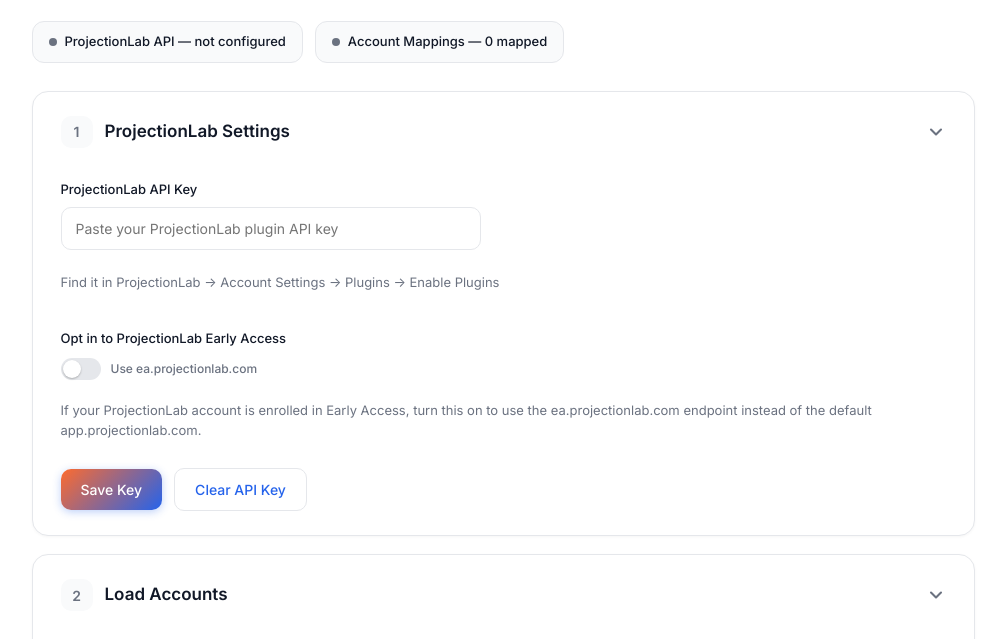
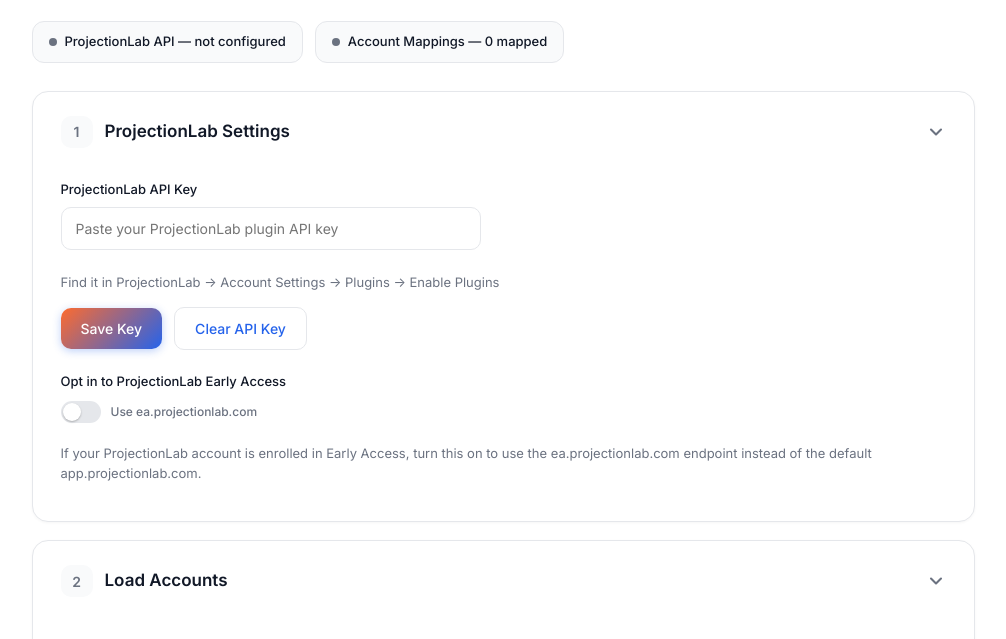
Before and after one commit to tyler-class/Chrysalis, a browser extension: page setup/setup.html in a window 1280 px wide. Shown: the part 104-743 px from the top of the page, without its empty margins (137-1143 px from the left). Drawn offline with Linux system fonts and the light colour scheme.

Commit message:
readme updates and screenshots, and reoder html on setup page for the API key buttons

```diff
--- a/setup/setup.html
+++ b/setup/setup.html
@@ -600,7 +600,7 @@
     /* Step 1 — ProjectionLab Settings: API key + Early Access toggle */
     .pl-settings-row { display: flex; gap: 20px; flex-wrap: wrap; align-items: flex-start; }
     .pl-key-col { flex: 1; min-width: 260px; }
-    .ea-toggle-field { min-width: 220px; padding-top: 2px; padding-right: 60px; }
+    .ea-toggle-field { margin-top: 22px; }
     .ea-toggle-label { display: block; font-size: 13px; font-weight: 500; color: var(--text); margin-bottom: 10px; }
     .switch { display: inline-flex; align-items: center; gap: 10px; cursor: pointer; }
     .switch input { position: absolute; opacity: 0; width: 0; height: 0; }
@@ -652,11 +652,13 @@
         <span class="step-chevron" aria-hidden="true"><svg viewBox="0 0 24 24" fill="none" stroke="currentColor" stroke-width="2.5" stroke-linecap="round" stroke-linejoin="round"><path d="M6 9l6 6 6-6"/></svg></span>
       </div>
       <div class="step-body" id="step1-body">
-      <div class="pl-settings-row">
-        <div class="pl-key-col">
       <label for="pl-key">ProjectionLab API Key</label>
       <input type="password" id="pl-key" placeholder="Paste your ProjectionLab plugin API key" autocomplete="off" />
       <p class="hint">Find it in ProjectionLab → Account Settings → Plugins → Enable Plugins</p>
+      <div style="display:flex;align-items:center;gap:12px;flex-wrap:wrap;margin-top:4px">
+        <button type="button" class="btn btn-primary" id="save-key">Save Key</button>
+        <button type="button" class="btn btn-secondary" id="clear-key">Clear API Key</button>
+        <span id="key-saved-msg" class="load-status" style="font-size:13px;color:var(--muted)"></span>
       </div>
       <div class="ea-toggle-field">
         <span class="ea-toggle-label">Opt in to ProjectionLab Early Access</span>
@@ -666,12 +668,6 @@
           <span class="switch-text">Use ea.projectionlab.com</span>
         </label>
         <p class="hint">If your ProjectionLab account is enrolled in Early Access, turn this on to use the ea.projectionlab.com endpoint instead of the default app.projectionlab.com.</p>
-        </div>
-      </div>
-      <div style="display:flex;align-items:center;gap:12px;flex-wrap:wrap;margin-top:14px">
-        <button type="button" class="btn btn-primary" id="save-key">Save Key</button>
-        <button type="button" class="btn btn-secondary" id="clear-key">Clear API Key</button>
-        <span id="key-saved-msg" class="load-status" style="font-size:13px;color:var(--muted)"></span>
       </div>
       </div>
     </div>
```
Also changed, not shown: README.md, screenshots/full-setup-not-configured.png, screenshots/setup-configured.png. Lines whose indentation alone changed are shown as unchanged.
